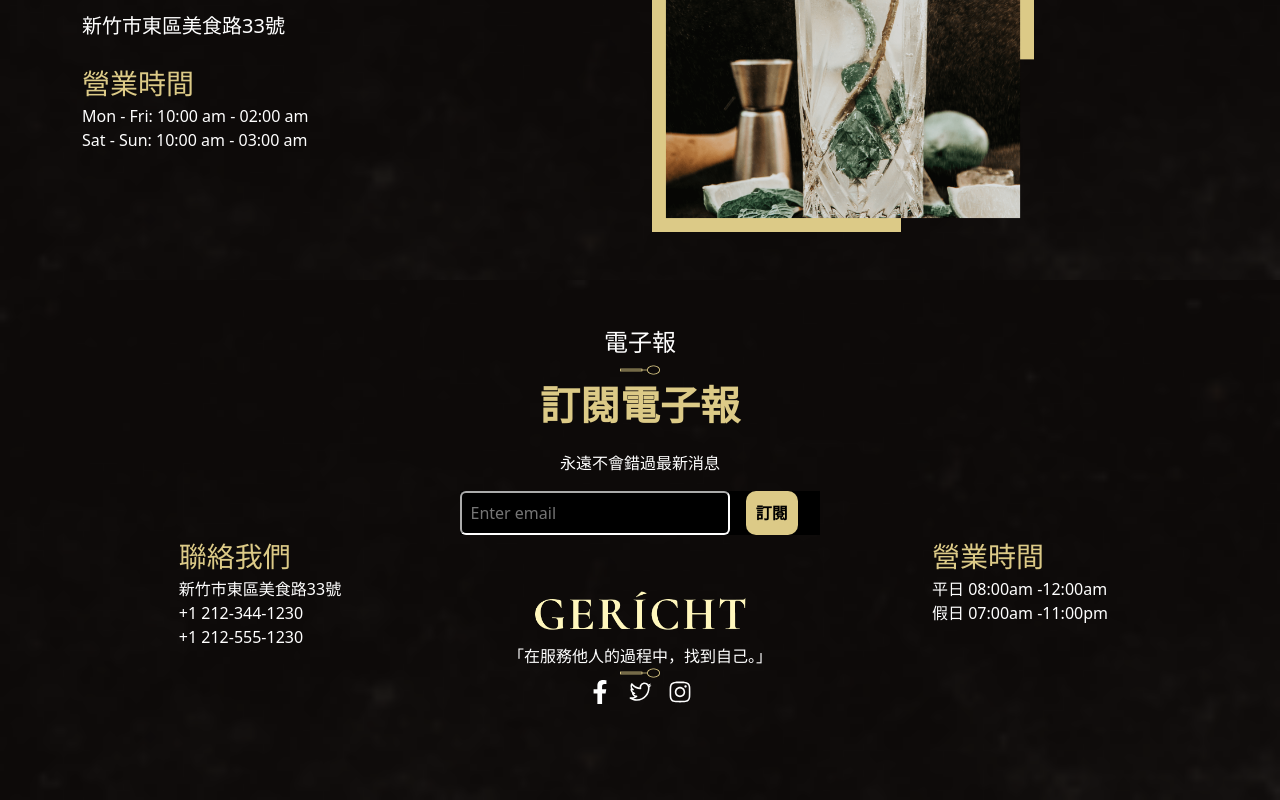
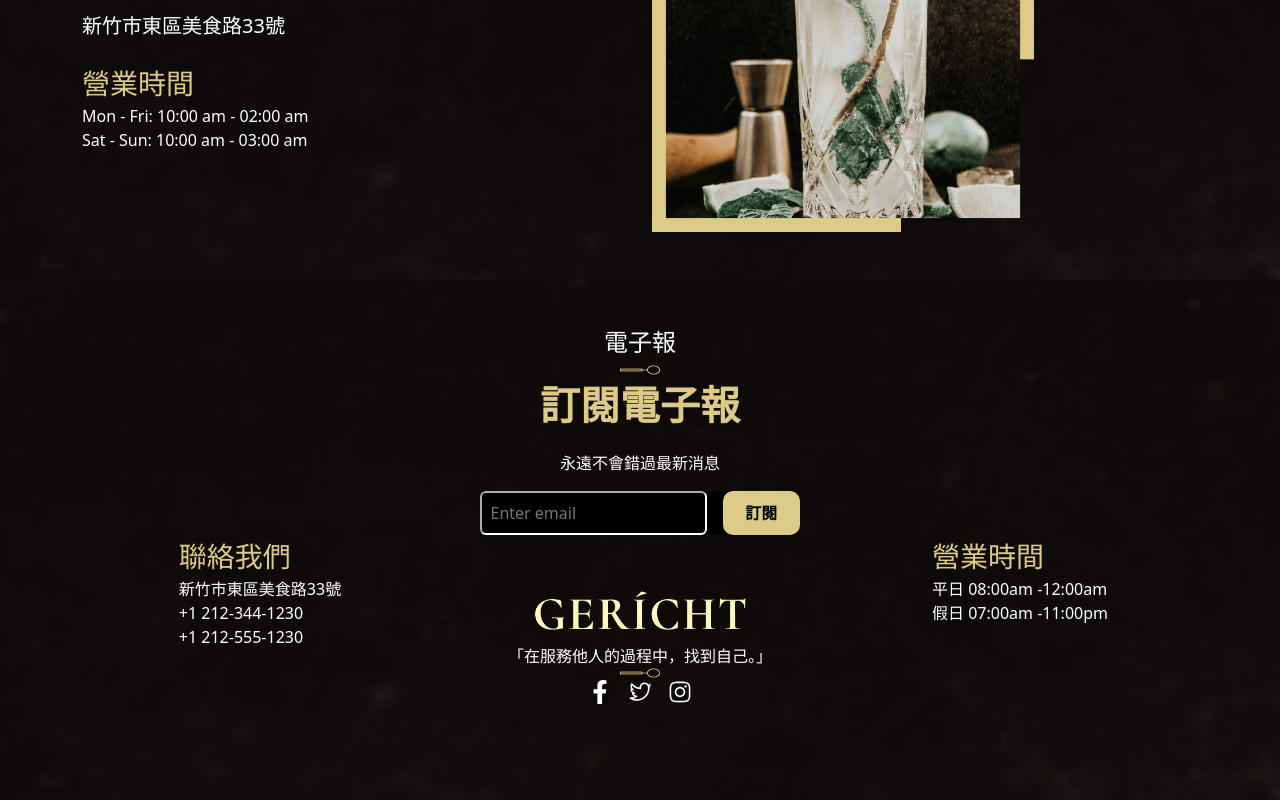
Before and after one commit to andychen-web/gericht, a React (Create React App) app: page / in a window 1280 px wide. Shown: the part 5046-5846 px from the top of the page. Built offline with nearby package versions, Linux system fonts and the light colour scheme; no server answers; a web font is replaced by a local one.

Commit message:
fix: footer RWD

```diff
--- a/src/components/Footer.jsx
+++ b/src/components/Footer.jsx
@@ -27,7 +27,7 @@ const Footer = () => {
       <Container>
         <Row className="d-center">
           <Col
-            xs={8}
+            xs={10}
             className="d-flex flex-column align-items-center border-5 border-white "
           >
             <Title title={'電子報'} subTitle={'訂閱電子報'} />
@@ -35,14 +35,14 @@ const Footer = () => {
             <Form className="d-flex bg-black" onSubmit={handleSubmit}>
               <input
                 type="email"
-                className="bg-black border-white rounded text-white p-2 pe-5 w-75"
+                className="bg-black border-white rounded text-white p-2 w-75"
                 placeholder="Enter email"
                 aria-label="Email adress"
                 onChange={handleChange}
                 id="formInput"
                 value={email}
               />
-              <button className="custom-btn ms-3" type="submit">
+              <button className="custom-btn ms-3 w-25" type="submit">
                 訂閱
               </button>
             </Form>
```
